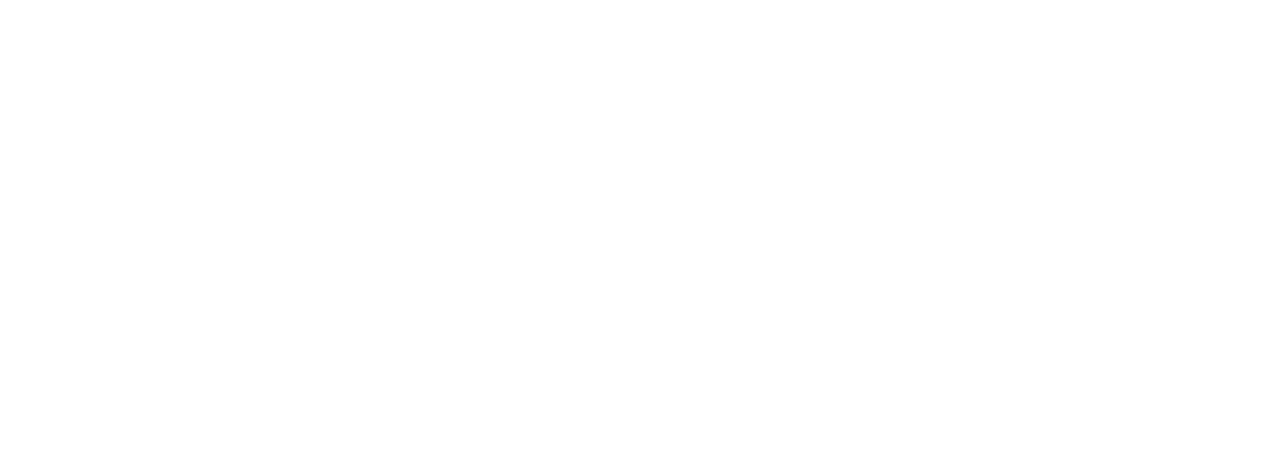
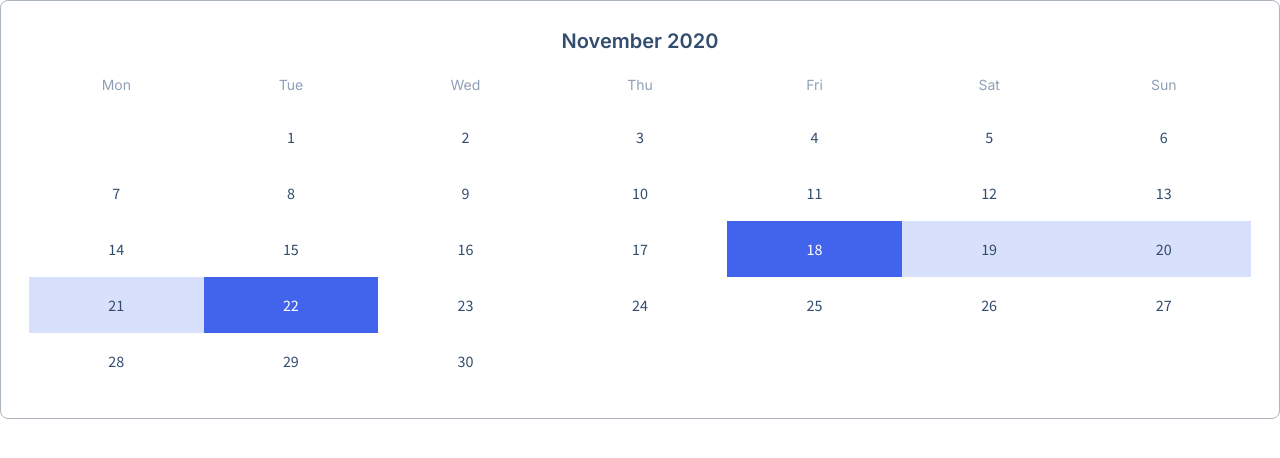
Before and after one commit to js-tasks-ru/htmlcss-20220616_foxtrot, a website: page 05-lection3/03-calendar/index.html in a window 1280 px wide. Drawn offline with Linux system fonts and the light colour scheme.

Commit message:
Добавлен календарь

```diff
--- a/05-lection3/03-calendar/calendar.css
+++ b/05-lection3/03-calendar/calendar.css
@@ -0,0 +1,62 @@
+:root {
+  --dark: #334D6E;
+  --accent: #4263EB;
+  --selected: #A0B1F5;
+  --grey-5: #90a0b7;
+}
+
+.calendar {
+  box-sizing: border-box;
+  border: 1px solid var(--grey-3);
+  background-color: var(--white);
+  border-radius: .5rem;
+  padding: 28px;
+}
+
+.calendar * {
+  font-family: Inter, sans-serif;
+}
+
+.calendar__title {
+  text-align: center;
+  font-weight: 600;
+  font-size: 20px;
+  line-height: 24px;
+  color: var(--dark);
+}
+
+.calendar__grid {
+  display: grid;
+  grid: repeat(6, 1fr) / repeat(7, 1fr);
+  height: 100%;
+  width: 100%;
+  text-align: center;
+}
+
+.calendar__weekday {
+  padding: 24px 0 16px 0;
+  font-size: 14px;
+  color: var(--grey-5);
+}
+
+.calendar__day {
+  align-self: stretch;
+  display: flex;
+  flex-direction: column;
+  justify-content: center;
+  color: var(--dark);
+}
+
+.calendar__day * {
+  font-family: 'Source Sans Pro', sans-serif;
+}
+
+.calendar__day_range {
+  background-color: #a0b1f566;
+}
+
+.calendar__day_range-border {
+  cursor: pointer;
+  color: var(--white);
+  background-color: var(--accent);
+}
--- a/05-lection3/03-calendar/index.html
+++ b/05-lection3/03-calendar/index.html
@@ -2,11 +2,60 @@
 <!-- Страница с календарем -->
 <html lang="ru">
     <head>
+        <link rel="stylesheet" href="../../assets/css/normalize.css">
+        <link rel="stylesheet" href="../../assets/fonts/fonts.css">
         <link rel="stylesheet" href="../../assets/css/main.css">
         <link rel="stylesheet" href="./calendar.css">
         <title>Calendar</title>
     </head>
     <body>
+        <div class="calendar">
+            <div class="calendar__title">November 2020</div>
+            <div class="calendar__grid">
+                <!-- это пример содержимого. итоговое содержимое генерится скриптом -->
+                <div class="calendar__weekday"></div>
+                <div class="calendar__weekday"></div>
+                <div class="calendar__weekday"></div>
+                <div class="calendar__weekday"></div>
+                <div class="calendar__weekday"></div>
+                <div class="calendar__weekday"></div>
+                <div class="calendar__weekday"></div>
+                <div class="calendar__day"></div>
+                <div class="calendar__day calendar__day_range"></div>
+                <div class="calendar__day calendar__day_range"></div>
+                <div class="calendar__day calendar__day_range"></div>
+                <div class="calendar__day calendar__day_range"></div>
+                <div class="calendar__day"></div>
+                <div class="calendar__day"></div>
+            </div>
+        </div>
+    </body>
 
-    </body>
+    <script>
+        // опять же, чтобы руками не рисовать
+        const generateMonth = (daysCount=30, offset=1) => {
+            const weekDays = ['Mon', 'Tue', 'Wed', 'Thu', 'Fri', 'Sat', 'Sun'];
+            const cal = document.getElementsByClassName('calendar__grid')[0];
+            const titleDays = weekDays.map(d => `<div class="calendar__weekday"><span>${d}</span></div>`)
+            const offsetDays = [...Array(offset).values()].map(e => '<div class="calendar__day"></div>');
+            const calDays = [...Array(daysCount).values()].map((e, idx) => {
+                let className = 'calendar__day';
+                // выделенный интервал
+                if (idx === 17 || idx === 21) {
+                    className += ' calendar__day_range-border';
+                }
+                if (17 < idx && idx < 21) {
+                   className += ' calendar__day_range';
+                }
+                return `<div class="${className}"><span>${idx + 1}</span></div>`;
+            });
+            cal.innerHTML = titleDays.concat(offsetDays).concat(calDays).join('');
+            return cal;
+        }
+
+        window.onload = function () {
+            // generateMonth(31, 6);
+            generateMonth();
+        }
+    </script>
 </html>
--- a/assets/css/main.css
+++ b/assets/css/main.css
@@ -11,12 +11,14 @@
     --grey-2: #DDE2E5;
     --grey-3: #ACB5BD;
     --grey-4: #495057;
+    --grey-5: #90a0b7;
 
     --error: var(--red);
     --success: var(--blue);
 
     --primary: var(--blue);
     --secondary: var(--purple);
+    --header: rgba(51, 77, 110, 1);
 }
 
 * {
--- a/assets/fonts/fonts.css
+++ b/assets/fonts/fonts.css
@@ -1,2 +1,2 @@
 @import url('https://fonts.googleapis.com/css2?family=Roboto:ital,wght@0,100;0,300;0,400;0,500;0,700;0,900;1,100;1,300;1,400;1,500;1,700;1,900&display=swap');
-@import url('https://fonts.googleapis.com/css2?family=Inter&display=swap');
+@import url('https://fonts.googleapis.com/css2?family=Inter:wght@400;500;600&family=Source+Sans+Pro&display=swap');
```
